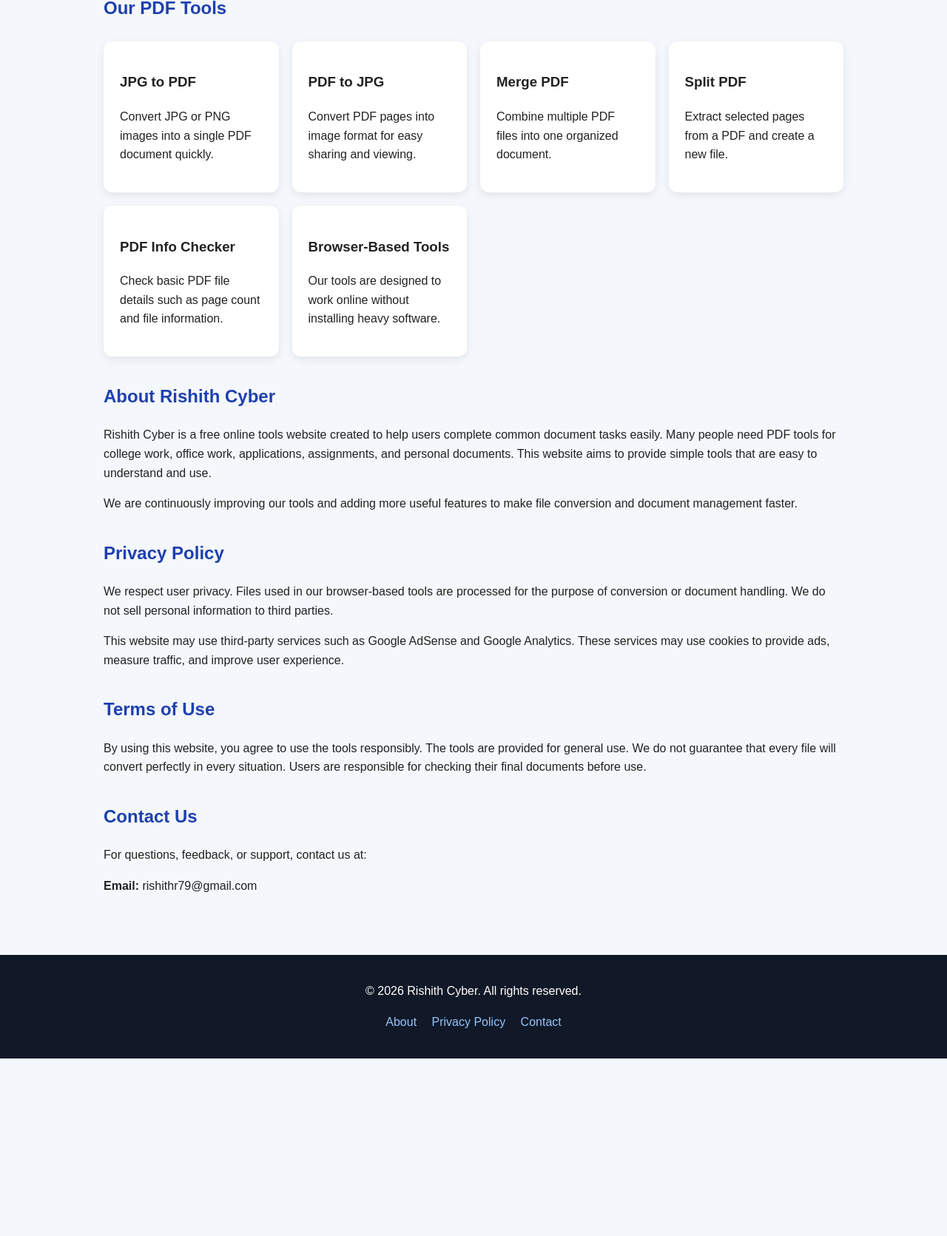
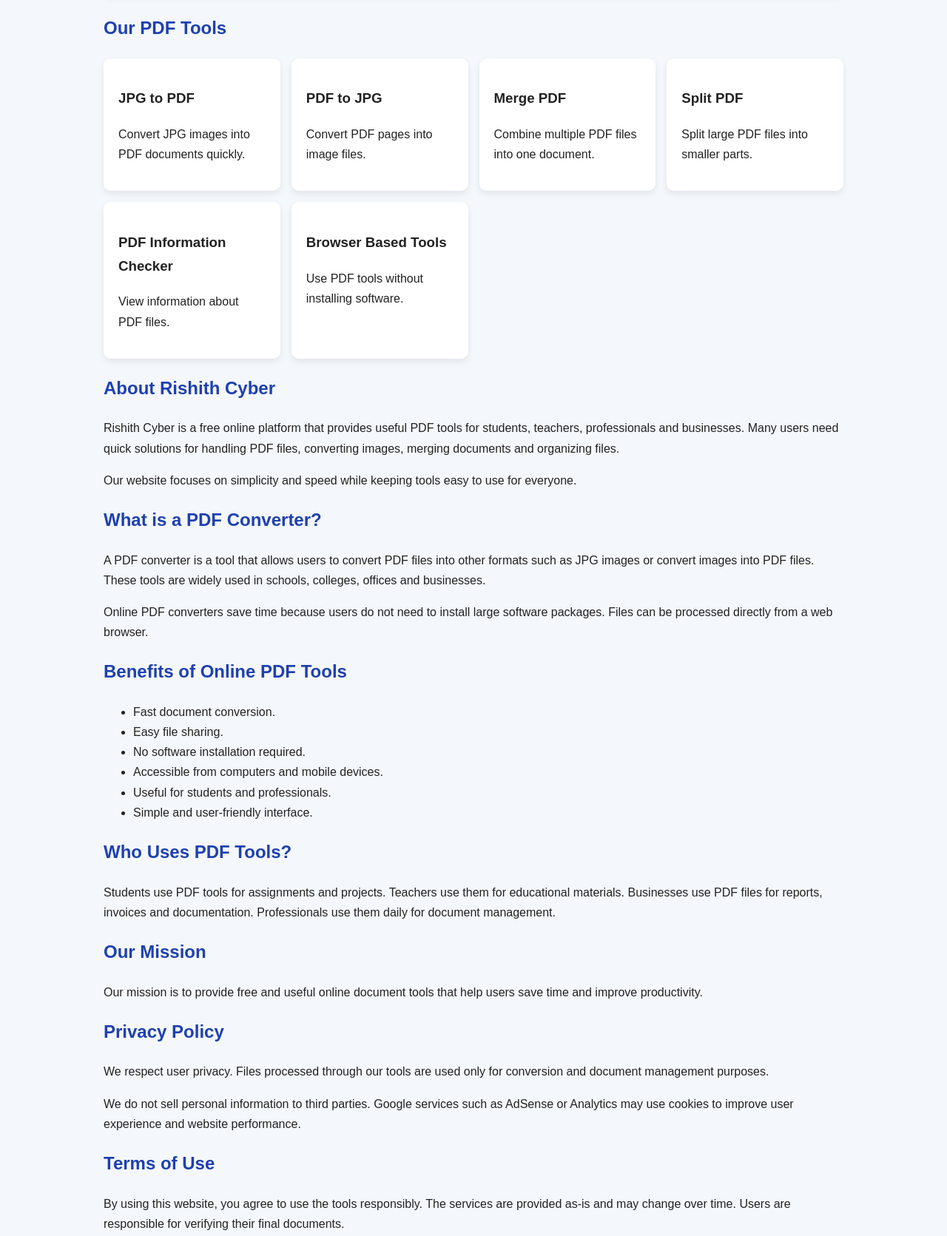
Before and after one commit to Rishith-cyber/rishith-cyber.github.io, a plain HTML site: page index.html in a window 1280 px wide. Shown: the part 598-2269 px from the top of the page at 74% size. Before the commit the page ends 2029 px from the top, so only its background shows below. Drawn offline with Linux system fonts and the light colour scheme.

Commit message:
Refactor index.html for improved layout and design
Updated HTML structure and improved styling for better readability and consistency.

````diff
--- a/index.html
+++ b/index.html
@@ -1,3 +1,4 @@
+```html
 <!DOCTYPE html>
 <html lang="en">
 <head>
@@ -6,100 +7,92 @@
 
 <title>Rishith Cyber - Free Online PDF Tools</title>
 
-  <meta name="description" content="Rishith Cyber provides free online PDF tools such as JPG to PDF, PDF to JPG, Merge PDF, Split PDF, and PDF information checker.">
-  <meta name="keywords" content="PDF Converter, JPG to PDF, PDF to JPG, Merge PDF, Split PDF, Free PDF Tools">
+<meta name="description" content="Free online PDF tools including JPG to PDF, PDF to JPG, Merge PDF, Split PDF and document utilities.">
+<meta name="keywords" content="PDF Converter, JPG to PDF, PDF to JPG, Merge PDF, Split PDF">
 <meta name="author" content="Rishith Cyber">
 
 <meta name="google-adsense-account" content="ca-pub-9870967440998671">
 
-  <script async src="https://pagead2.googlesyndication.com/pagead/js/adsbygoogle.js?client=ca-pub-9870967440998671"
+<script async
+src="https://pagead2.googlesyndication.com/pagead/js/adsbygoogle.js?client=ca-pub-9870967440998671"
 crossorigin="anonymous"></script>
 
 <style>
-    body {
-      margin: 0;
-      font-family: Arial, sans-serif;
-      background: #f4f7fb;
-      color: #222;
-      line-height: 1.6;
+body{
+    margin:0;
+    font-family:Arial,sans-serif;
+    background:#f4f7fb;
+    color:#222;
+    line-height:1.7;
 }
 
-    header {
-      background: #2563eb;
-      color: white;
-      padding: 30px 20px;
-      text-align: center;
+header{
+    background:#2563eb;
+    color:white;
+    text-align:center;
+    padding:40px 20px;
 }
 
-    nav {
-      background: #1e40af;
-      padding: 12px;
-      text-align: center;
+nav{
+    background:#1e40af;
+    text-align:center;
+    padding:12px;
 }
 
-    nav a {
-      color: white;
-      text-decoration: none;
-      margin: 0 12px;
-      font-weight: bold;
+nav a{
+    color:white;
+    text-decoration:none;
+    margin:0 12px;
+    font-weight:bold;
 }
 
-    .container {
-      max-width: 1000px;
-      margin: auto;
-      padding: 25px;
+.container{
+    max-width:1000px;
+    margin:auto;
+    padding:25px;
 }
 
-    .hero {
-      background: white;
-      padding: 30px;
-      border-radius: 12px;
-      box-shadow: 0 4px 12px rgba(0,0,0,0.08);
-      text-align: center;
+.card{
+    background:white;
+    padding:25px;
+    border-radius:12px;
+    box-shadow:0 4px 12px rgba(0,0,0,0.08);
+    margin-bottom:25px;
 }
 
-    .btn {
-      display: inline-block;
-      background: #2563eb;
-      color: white;
-      padding: 12px 22px;
-      border-radius: 8px;
-      text-decoration: none;
-      margin-top: 15px;
-      font-weight: bold;
+.tools{
+    display:grid;
+    grid-template-columns:repeat(auto-fit,minmax(220px,1fr));
+    gap:15px;
 }
 
-    .tools {
-      display: grid;
-      grid-template-columns: repeat(auto-fit, minmax(220px, 1fr));
-      gap: 18px;
-      margin-top: 25px;
+.tool{
+    background:white;
+    padding:20px;
+    border-radius:10px;
+    box-shadow:0 4px 10px rgba(0,0,0,0.08);
 }
 
-    .card {
-      background: white;
-      padding: 22px;
-      border-radius: 12px;
-      box-shadow: 0 4px 12px rgba(0,0,0,0.08);
+.btn{
+    display:inline-block;
+    background:#2563eb;
+    color:white;
+    text-decoration:none;
+    padding:12px 20px;
+    border-radius:8px;
+    margin-top:15px;
 }
 
-    h2 {
-      color: #1e40af;
-      margin-top: 35px;
+h2{
+    color:#1e40af;
 }
 
-    footer {
-      background: #111827;
-      color: white;
-      text-align: center;
-      padding: 20px;
-      margin-top: 40px;
-    }
-
-    footer a {
-      color: #93c5fd;
-      text-decoration: none;
-      margin: 0 8px;
+footer{
+    background:#111827;
+    color:white;
+    text-align:center;
+    padding:20px;
+    margin-top:40px;
 }
 </style>
 </head>
@@ -108,7 +101,7 @@
 
 <header>
 <h1>Rishith Cyber</h1>
-  <p>Free Online PDF Tools for Students, Professionals, and Everyday Users</p>
+<p>Free Online PDF Tools for Students, Professionals and Everyday Users</p>
 </header>
 
 <nav>
@@ -120,108 +113,153 @@
 
 <div class="container">
 
-  <section class="hero">
+<div class="card">
 <h2>Simple and Free PDF Converter Tools</h2>
+
 <p>
-      Rishith Cyber provides easy-to-use online PDF tools that help users convert,
-      merge, split, and manage PDF files directly in the browser. Our goal is to
-      make document work faster, simpler, and accessible for everyone.
+Rishith Cyber provides free online PDF tools that help users convert,
+merge, split and manage PDF files directly from their browser.
+Our goal is to make document management simple, fast and accessible.
 </p>
-    <a class="btn" href="https://rishith-cyber.github.io/PDF-Converter/">Open PDF Converter</a>
-  </section>
+
+<a class="btn" href="https://rishith-cyber.github.io/PDF-Converter/">
+Open PDF Converter
+</a>
+</div>
 
 <section id="tools">
 <h2>Our PDF Tools</h2>
 
 <div class="tools">
-      <div class="card">
+
+<div class="tool">
 <h3>JPG to PDF</h3>
-        <p>Convert JPG or PNG images into a single PDF document quickly.</p>
+<p>Convert JPG images into PDF documents quickly.</p>
 </div>
 
-      <div class="card">
+<div class="tool">
 <h3>PDF to JPG</h3>
-        <p>Convert PDF pages into image format for easy sharing and viewing.</p>
+<p>Convert PDF pages into image files.</p>
 </div>
 
-      <div class="card">
+<div class="tool">
 <h3>Merge PDF</h3>
-        <p>Combine multiple PDF files into one organized document.</p>
+<p>Combine multiple PDF files into one document.</p>
 </div>
 
-      <div class="card">
+<div class="tool">
 <h3>Split PDF</h3>
-        <p>Extract selected pages from a PDF and create a new file.</p>
+<p>Split large PDF files into smaller parts.</p>
 </div>
 
-      <div class="card">
-        <h3>PDF Info Checker</h3>
-        <p>Check basic PDF file details such as page count and file information.</p>
+<div class="tool">
+<h3>PDF Information Checker</h3>
+<p>View information about PDF files.</p>
 </div>
 
-      <div class="card">
-        <h3>Browser-Based Tools</h3>
-        <p>Our tools are designed to work online without installing heavy software.</p>
+<div class="tool">
+<h3>Browser Based Tools</h3>
+<p>Use PDF tools without installing software.</p>
 </div>
+
 </div>
 </section>
 
 <section id="about">
 <h2>About Rishith Cyber</h2>
+
 <p>
-      Rishith Cyber is a free online tools website created to help users complete
-      common document tasks easily. Many people need PDF tools for college work,
-      office work, applications, assignments, and personal documents. This website
-      aims to provide simple tools that are easy to understand and use.
+Rishith Cyber is a free online platform that provides useful PDF tools
+for students, teachers, professionals and businesses. Many users need
+quick solutions for handling PDF files, converting images, merging
+documents and organizing files.
 </p>
+
 <p>
-      We are continuously improving our tools and adding more useful features to
-      make file conversion and document management faster.
+Our website focuses on simplicity and speed while keeping tools easy
+to use for everyone.
+</p>
+</section>
+
+<section>
+<h2>What is a PDF Converter?</h2>
+
+<p>
+A PDF converter is a tool that allows users to convert PDF files into
+other formats such as JPG images or convert images into PDF files.
+These tools are widely used in schools, colleges, offices and businesses.
+</p>
+
+<p>
+Online PDF converters save time because users do not need to install
+large software packages. Files can be processed directly from a web browser.
+</p>
+
+<h2>Benefits of Online PDF Tools</h2>
+
+<ul>
+<li>Fast document conversion.</li>
+<li>Easy file sharing.</li>
+<li>No software installation required.</li>
+<li>Accessible from computers and mobile devices.</li>
+<li>Useful for students and professionals.</li>
+<li>Simple and user-friendly interface.</li>
+</ul>
+
+<h2>Who Uses PDF Tools?</h2>
+
+<p>
+Students use PDF tools for assignments and projects.
+Teachers use them for educational materials.
+Businesses use PDF files for reports, invoices and documentation.
+Professionals use them daily for document management.
+</p>
+
+<h2>Our Mission</h2>
+
+<p>
+Our mission is to provide free and useful online document tools that
+help users save time and improve productivity.
 </p>
 </section>
 
 <section id="privacy">
 <h2>Privacy Policy</h2>
+
 <p>
-      We respect user privacy. Files used in our browser-based tools are processed
-      for the purpose of conversion or document handling. We do not sell personal
-      information to third parties.
+We respect user privacy. Files processed through our tools are used
+only for conversion and document management purposes.
 </p>
+
 <p>
-      This website may use third-party services such as Google AdSense and Google
-      Analytics. These services may use cookies to provide ads, measure traffic,
-      and improve user experience.
+We do not sell personal information to third parties.
+Google services such as AdSense or Analytics may use cookies to
+improve user experience and website performance.
 </p>
 </section>
 
 <section>
 <h2>Terms of Use</h2>
+
 <p>
-      By using this website, you agree to use the tools responsibly. The tools are
-      provided for general use. We do not guarantee that every file will convert
-      perfectly in every situation. Users are responsible for checking their final
-      documents before use.
+By using this website, you agree to use the tools responsibly.
+The services are provided as-is and may change over time.
+Users are responsible for verifying their final documents.
 </p>
 </section>
 
 <section id="contact">
 <h2>Contact Us</h2>
-    <p>
-      For questions, feedback, or support, contact us at:
-    </p>
-    <p><strong>Email:</strong> rishithr79@gmail.com</p>
+
+<p>Email: rishithr79@gmail.com</p>
 </section>
 
 </div>
 
 <footer>
-  <p>© 2026 Rishith Cyber. All rights reserved.</p>
-  <p>
-    <a href="#about">About</a>
-    <a href="#privacy">Privacy Policy</a>
-    <a href="#contact">Contact</a>
-  </p>
+<p>© 2026 Rishith Cyber. All Rights Reserved.</p>
 </footer>
 
 </body>
 </html>
+```
````
Lines whose indentation alone changed are shown as unchanged.
